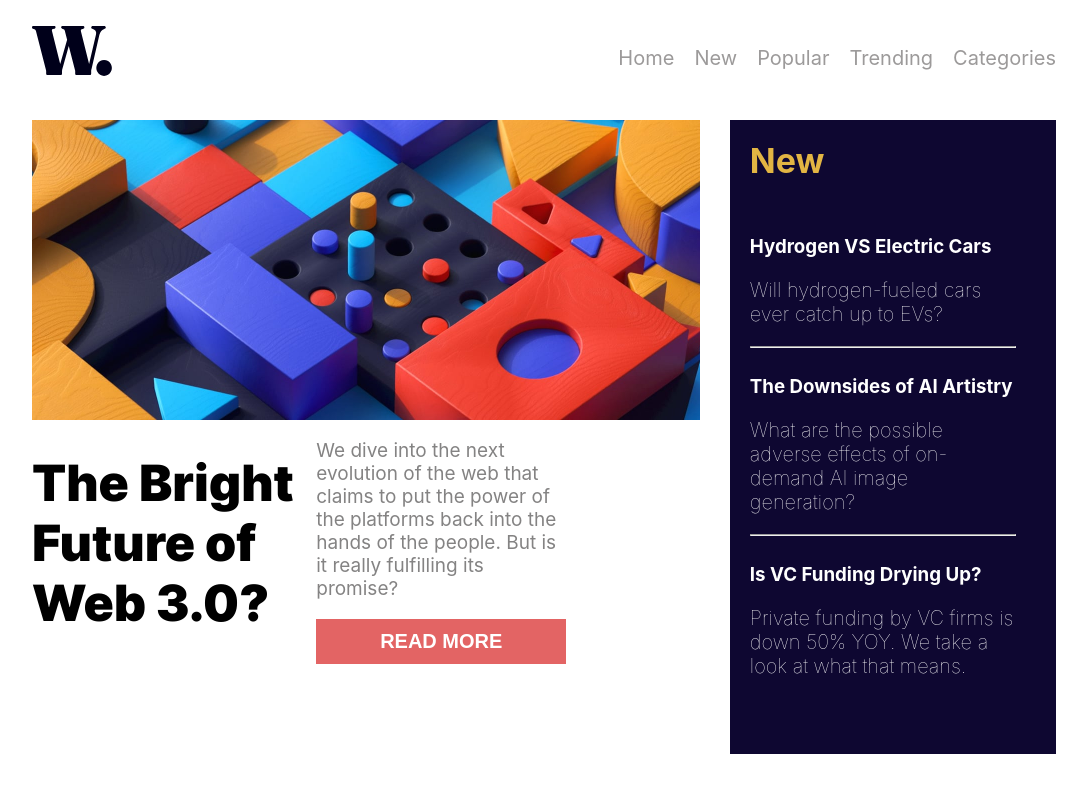
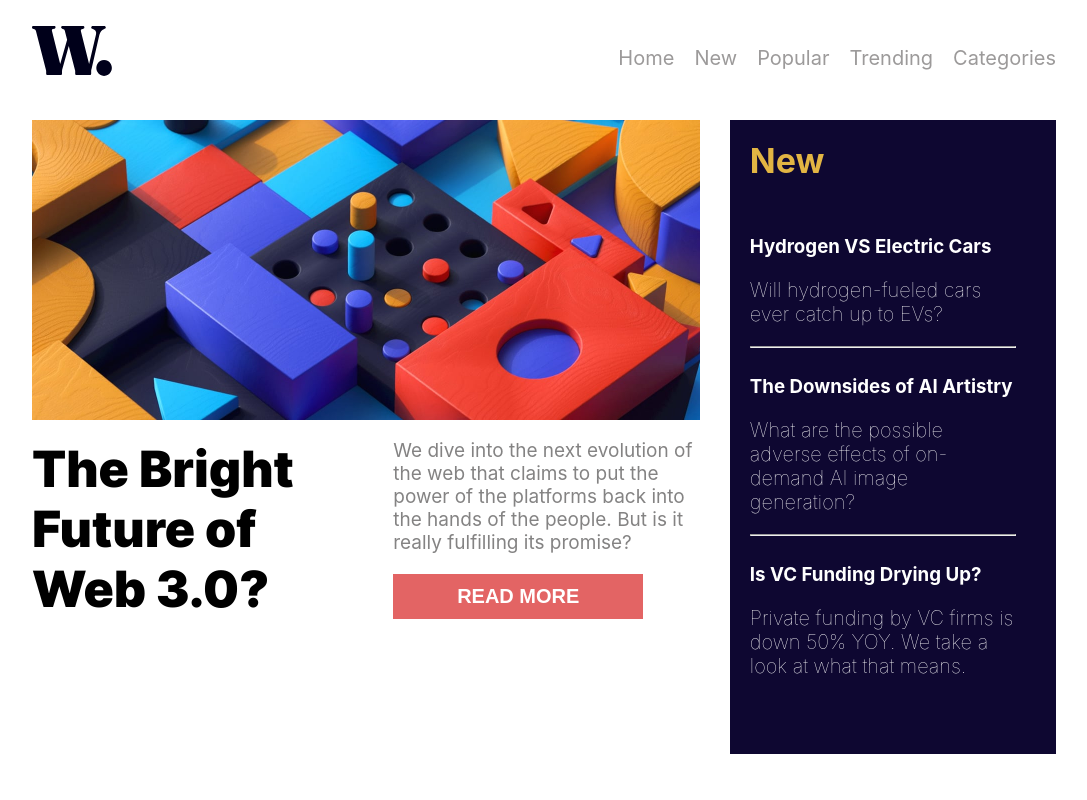
Before and after one commit to TimurBarmakov/test-app, a React (Create React App) app: page / in a window 1280 px wide. Shown: the top 800 px of the page, without its empty margins (96-1183 px from the left). Built offline with nearby package versions, Linux system fonts and the light colour scheme.

Commit message:
second commit

```diff
--- a/src/App.css
+++ b/src/App.css
@@ -115,6 +115,9 @@ button:hover {
 }
 
 .contentDescription {
+  display: flex;
+  flex-direction: column;
+  justify-content: space-between;
   width: 100%;
   padding-left: 20px;
   color: rgb(132, 131, 131);
@@ -122,9 +125,15 @@ button:hover {
 }
 
 .mainContentDescription {
-  width: 80%;
+  width: 100%;
   font-size: 25px;
   display: flex;
+}
+
+.mainContentDescription h1 {
+  padding: 0;
+  margin: 0;
+  margin-top: 19px;
 }
 
 .newsBlock {
```
